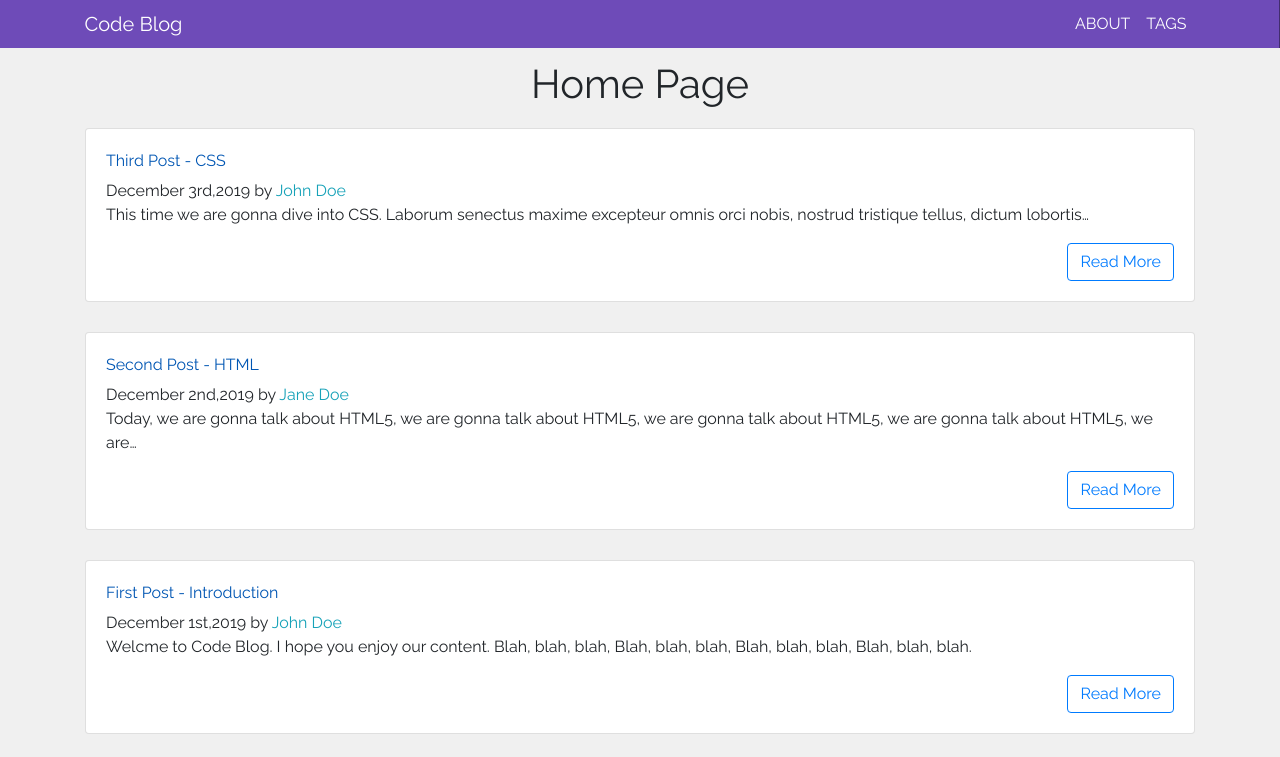
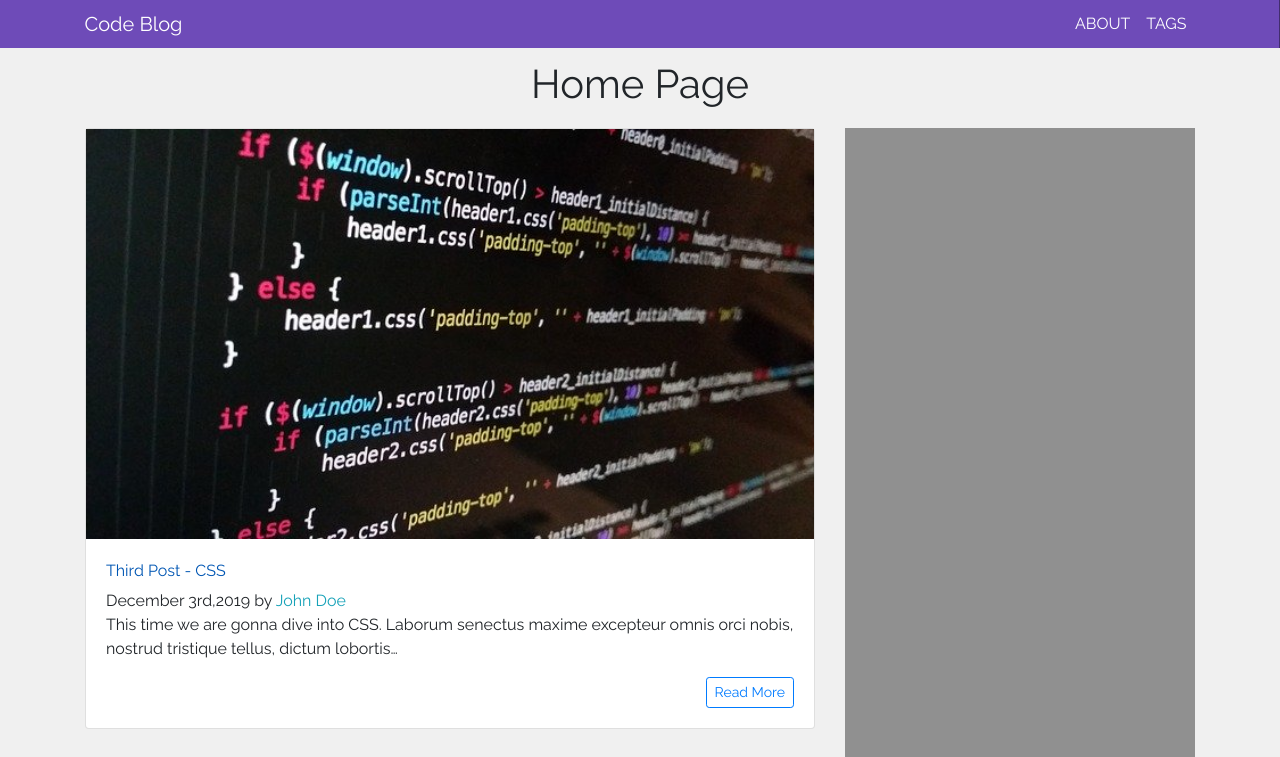
Before and after one commit to ja-gaeta/code-blog, a Gatsby site: page / in a window 1280 px wide. Shown: the top 757 px of the page. Built offline with nearby package versions, Linux system fonts and the light colour scheme; Gatsby itself is replaced by a stand-in of ours.

Commit message:
Added images to posts

```diff
--- a/src/components/Post.js
+++ b/src/components/Post.js
@@ -1,10 +1,14 @@
 import React from "react"
 import { Link } from "gatsby"
 import { Card, CardTitle, CardText, CardSubtitle, CardBody } from "reactstrap"
+import Img from "gatsby-image"
 
-const Post = ({ title, author, path, date, body }) => {
+const Post = ({ title, author, path, date, body, fluid }) => {
   return (
     <Card>
+      <Link to={path}>
+        <Img className="card-image-top" fluid={fluid} />
+      </Link>
       <CardBody>
         <CardTitle>
           <Link to={path}>{title}</Link>
@@ -14,7 +18,7 @@ const Post = ({ title, author, path, date, body }) => {
           <span className="text-info">{author}</span>
         </CardSubtitle>
         <CardText>{body}</CardText>
-        <Link to={path} className="btn btn-outline-primary float-right">
+        <Link to={path} className="btn btn-outline-primary btn-sm float-right">
           Read More
         </Link>
       </CardBody>
--- a/src/pages/index.js
+++ b/src/pages/index.js
@@ -3,11 +3,14 @@ import Layout from "../components/layout"
 import SEO from "../components/seo"
 import { graphql, StaticQuery } from "gatsby"
 import Post from "../components/Post"
+import { Row, Col } from "reactstrap"
 
 const IndexPage = () => (
   <Layout>
     <SEO title="Home" />
     <h1>Home Page</h1>
+    <Row>
+      <Col md="8">
         <StaticQuery
           query={indexQuery}
           render={data => {
@@ -15,17 +18,30 @@ const IndexPage = () => (
               <div>
                 {data.allMarkdownRemark.edges.map(({ node }) => (
                   <Post
+                    key={node.id}
                     title={node.frontmatter.title}
                     author={node.frontmatter.author}
                     path={node.frontmatter.path}
                     date={node.frontmatter.date}
                     body={node.excerpt}
+                    fluid={node.frontmatter.image.childImageSharp.fluid}
                   />
                 ))}
               </div>
             )
           }}
         />
+      </Col>
+      <Col md="4">
+        <div
+          style={{
+            width: "100%",
+            height: "100%",
+            backgroundColor: "rgba(0,0,0,0.4)",
+          }}
+        ></div>
+      </Col>
+    </Row>
   </Layout>
 )
 
@@ -41,6 +57,13 @@ const indexQuery = graphql`
             date(formatString: "MMMM Do,YYYY")
             author
             path
+            image {
+              childImageSharp {
+                fluid(maxWidth: 600) {
+                  ...GatsbyImageSharpFluid
+                }
+              }
+            }
           }
           excerpt
         }
--- a/src/pages/posts/001-first-post.md
+++ b/src/pages/posts/001-first-post.md
@@ -3,6 +3,7 @@ title: "First Post - Introduction"
 date: 2019-12-01 07:00:00
 author: "John Doe"
 path: "/first-post"
+image: ../../images/javascript.jpg
 ---
 
 Welcme to Code Blog. I hope you enjoy our content. Blah, blah, blah, Blah, blah, blah, Blah, blah, blah, Blah, blah, blah.
--- a/src/pages/posts/002-second-post.md
+++ b/src/pages/posts/002-second-post.md
@@ -3,6 +3,7 @@ title: "Second Post - HTML"
 date: 2019-12-02 07:00:00
 author: "Jane Doe"
 path: "/second-post"
+image: ../../images/javascript.jpg
 ---
 
 Today, we are gonna talk about HTML5, we are gonna talk about HTML5, we are gonna talk about HTML5, we are gonna talk about HTML5, we are gonna talk about HTML5, we are gonna talk about HTML5.
--- a/src/pages/posts/003-third-post.md
+++ b/src/pages/posts/003-third-post.md
@@ -3,6 +3,7 @@ title: "Third Post - CSS"
 date: 2019-12-03 07:00:00
 author: "John Doe"
 path: "/third-post"
+image: ../../images/javascript.jpg
 ---
 
 This time we are gonna dive into CSS. Laborum senectus maxime excepteur omnis orci nobis, nostrud tristique tellus, dictum lobortis cupidatat? Sapiente ad sint, quia platea, cursus malesuada vero tellus corrupti ullamco, unde turpis accumsan ultrices illum lacinia turpis libero? Sollicitudin consectetur dis curabitur, risus? Qui. Sociosqu quod, commodi laudantium, condimentum error per! Cupidatat, sapien voluptatem ducimus iste? Sint eius mollitia tempore iaculis, assumenda venenatis torquent a hendrerit felis eveniet, mus turpis quasi suscipit? Parturient pretium soluta quisque explicabo soluta, nostrum nulla! Fuga diam vivamus aliquip blandit? Adipisicing duis, tenetur do quisque, repellat perspiciatis alias, eu, ullamcorper exercitationem! Dolorem sunt sodales, elementum! Venenatis, accumsan? Dolore orci sit! Dictum.
```
Also changed, not shown: src/styles/_base.scss (+11 -0 lines), src/images/javascript.jpg (added). Lines whose indentation alone changed are shown as unchanged.
